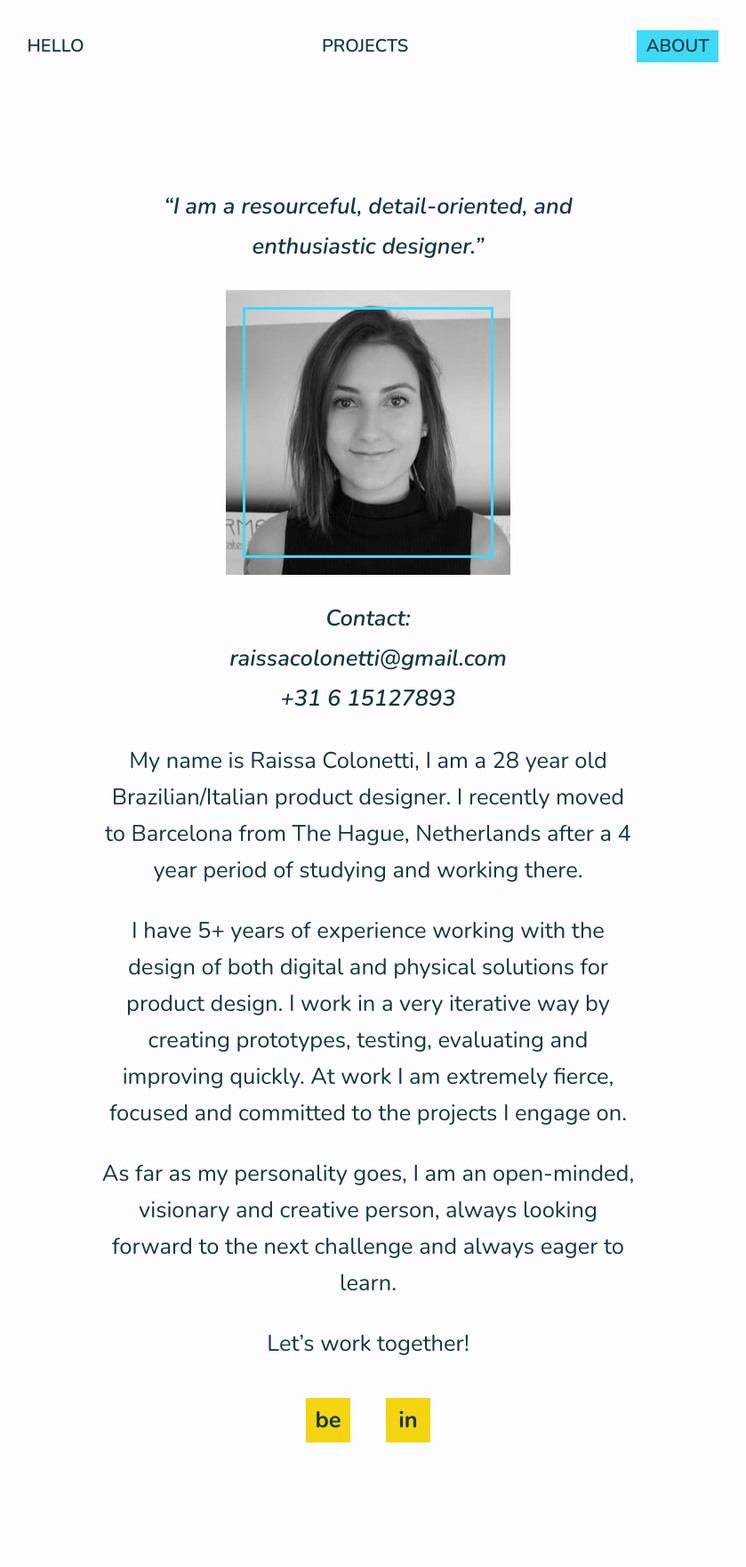
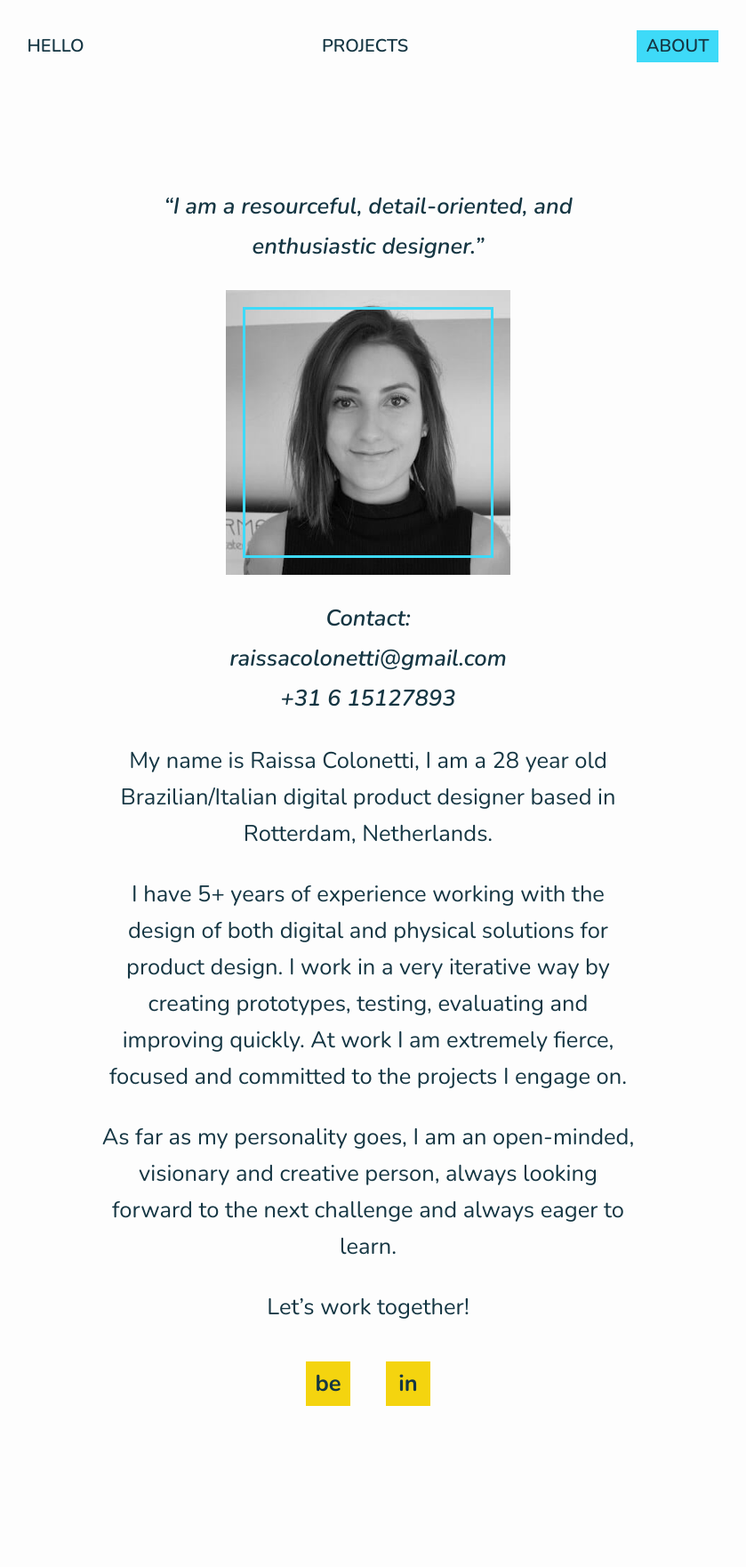
Before and after one commit to NunoAlexandre/raissacolonetti.github.io, a Jekyll site: the page built from about.html, in a window 1280 px wide. Shown: the whole page at 89% size, without its empty margins (226-1065 px from the left). Built offline with Jekyll 4.4.1, drawn with Linux system fonts in a browser that asks for light colours; after the commit the page ends 1720 px from its top, so only the background shows below that.

Commit message:
Update about.html

```diff
--- a/about.html
+++ b/about.html
@@ -16,7 +16,7 @@ id: about
 
   <div id="description">
     <p>
-      My name is Raissa Colonetti, I am a 28 year old Brazilian/Italian product designer. I recently moved to Barcelona from The Hague, Netherlands after a 4 year period of studying and working there.
+      My name is Raissa Colonetti, I am a 28 year old Brazilian/Italian digital product designer based in Rotterdam, Netherlands.
     </p>
     <p>
         I have 5+ years of experience working with the design of both digital and physical solutions for product design. I work in a very iterative way by creating prototypes, testing, evaluating and improving quickly. At work I am extremely fierce, focused and committed to the projects I engage on.
```
